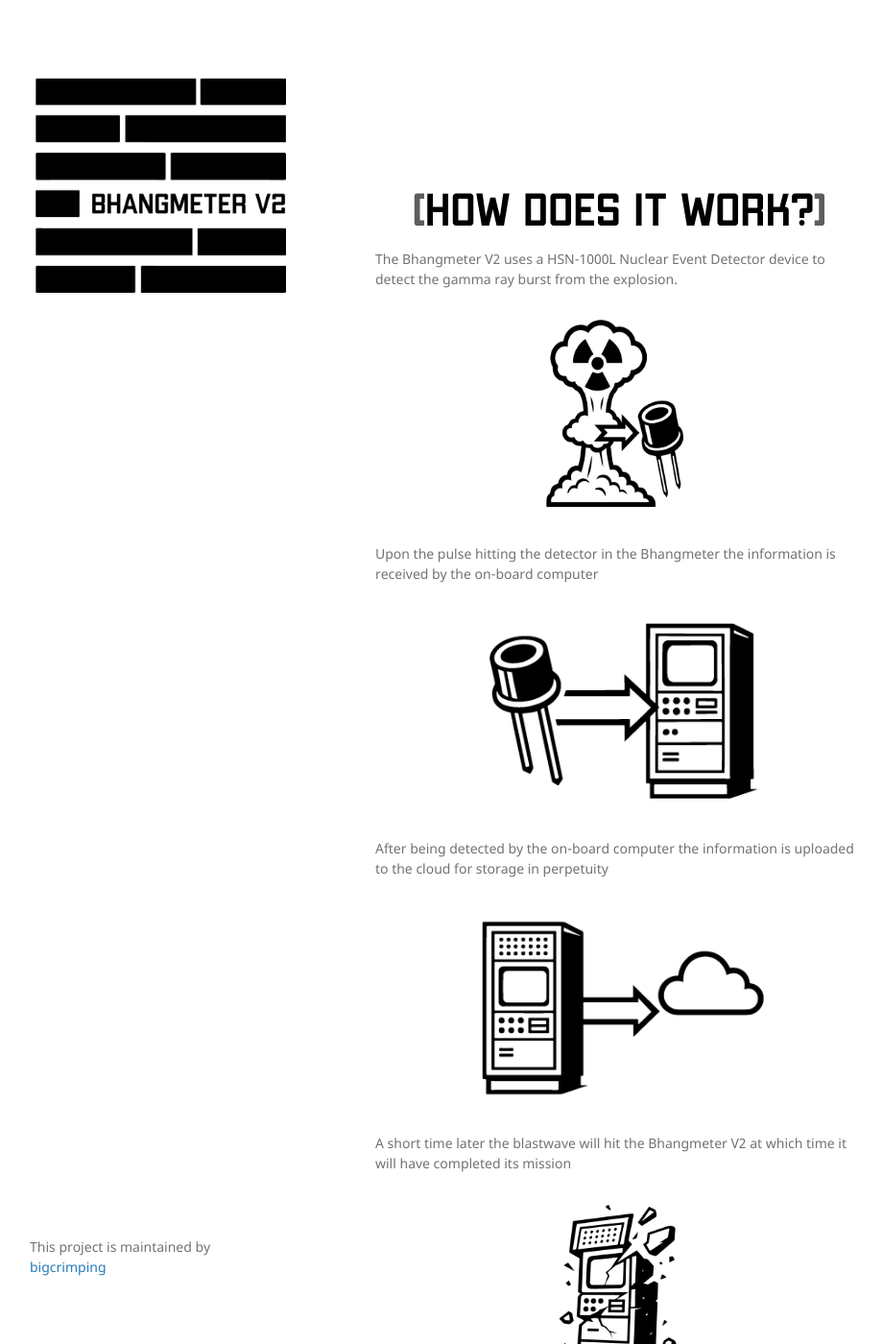
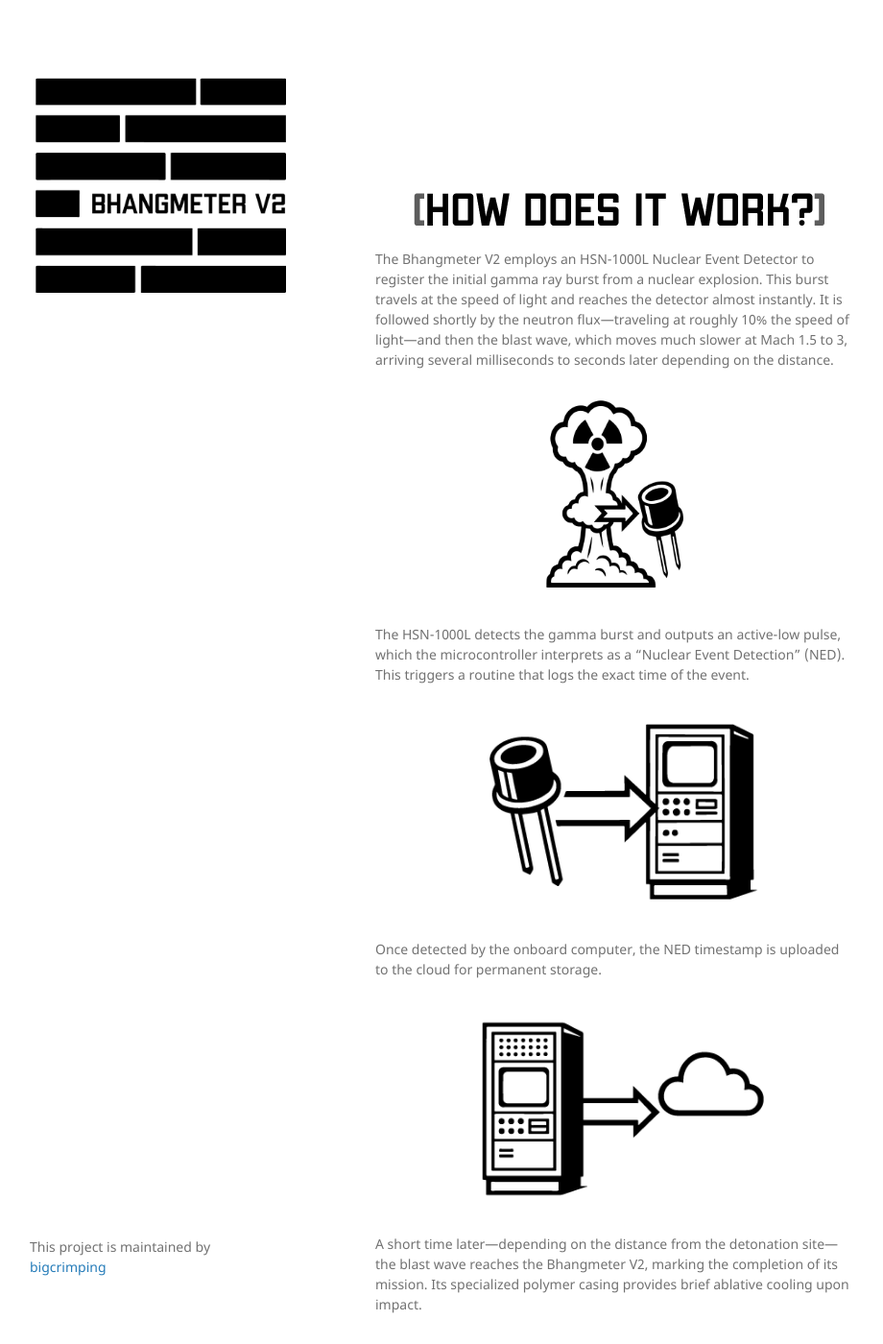
Before and after one commit to bigcrimping/bhangmeter, a Jekyll site: the page built from index.md, in a window 1280 px wide and 1400 px high, scrolled down 614 px. Shown: the whole window at 96% size, without its empty margins (179-1099 px from the left). Built offline with Jekyll 4.4.1, drawn with Linux system fonts in a browser that asks for light colours; our own code applies the rules of GitHub Pages for plain Markdown files.

Commit message:
added wording

```diff
--- a/index.md
+++ b/index.md
@@ -75,7 +75,7 @@ fetch('https://raw.githubusercontent.com/bigcrimping/ned_json/main/events.json')
 
 <div style="clear: both;"></div>
 
-The Bhangmeter V2 uses a HSN-1000L Nuclear Event Detector device to detect the gamma ray burst from the explosion.
+The Bhangmeter V2 employs an HSN-1000L Nuclear Event Detector to register the initial gamma ray burst from a nuclear explosion. This burst travels at the speed of light and reaches the detector almost instantly. It is followed shortly by the neutron flux—traveling at roughly 10% the speed of light—and then the blast wave, which moves much slower at Mach 1.5 to 3, arriving several milliseconds to seconds later depending on the distance.
 
 <p align="center">
   <a href="./assets/img/blast_to_diode.png" target="_blank">
@@ -83,7 +83,7 @@ The Bhangmeter V2 uses a HSN-1000L Nuclear Event Detector device to detect the g
   </a>
 </p>
 
-Upon the pulse hitting the detector in the Bhangmeter the information is received by the on-board computer
+The HSN-1000L detects the gamma burst and outputs an active-low pulse, which the microcontroller interprets as a "Nuclear Event Detection" (NED). This triggers a routine that logs the exact time of the event.
 
 <p align="center">
   <a href="./assets/img/computer.png" target="_blank">
@@ -91,7 +91,7 @@ Upon the pulse hitting the detector in the Bhangmeter the information is receive
   </a>
 </p>
 
-After being detected by the on-board computer the information is uploaded to the cloud for storage in perpetuity
+Once detected by the onboard computer, the NED timestamp is uploaded to the cloud for permanent storage.
 
 <p align="center">
   <a href="./assets/img/cloud.png" target="_blank">
@@ -99,7 +99,7 @@ After being detected by the on-board computer the information is uploaded to the
   </a>
 </p>
 
-A short time later the blastwave will hit the Bhangmeter V2 at which time it will have completed its mission
+A short time later—depending on the distance from the detonation site—the blast wave reaches the Bhangmeter V2, marking the completion of its mission. Its specialized polymer casing provides brief ablative cooling upon impact.
 
 <p align="center">
   <a href="./assets/img/destruct.png" target="_blank">
```
